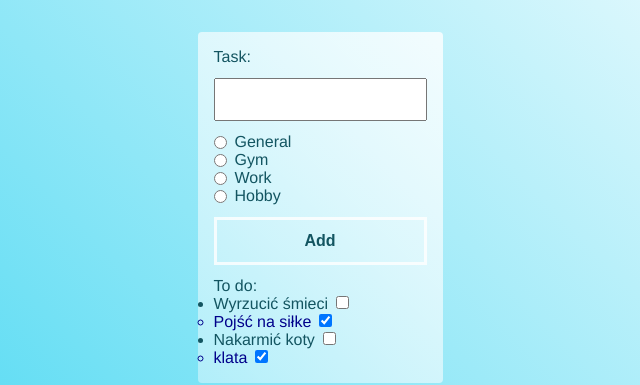
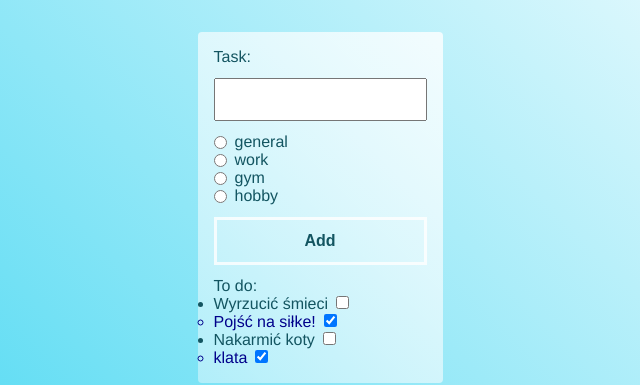
Before and after one commit to patrykos98/typescript, a website with bundled scripts: page index.html in a window 1280 px wide. Shown: the top 385 px of the page, 320-960 px from the left. Built offline with nearby package versions, Linux system fonts and the light colour scheme.

Commit message:
type alias i konczenie funkcjonalnosci

```diff
--- a/index.html
+++ b/index.html
@@ -96,25 +96,6 @@ button:hover {
         <label for="name">Task:</label>
         <input type="text" id="name"/>
         <ul class="categories">
-            <li>
-                <input type="radio" name="category" value="general" id="category-general"/>
-                <label for="category-general">General</label>
-            </li>
-
-            <li>
-                <input type="radio" name="category" value="gym" id="category-gym"/>
-                <label for="category-gym">Gym</label>
-            </li>
-
-            <li>
-                <input type="radio" name="category" value="work" id="category-work"/>
-                <label for="category-work">Work</label>
-            </li>
-
-            <li>
-                <input type="radio" name="category" value="hobby" id="category-hobby"/>
-                <label for="category-general">Hobby</label>
-            </li>
         </ul>
         <button>Add</button>
         <p>To do:</p>
--- a/src/app.ts
+++ b/src/app.ts
@@ -5,21 +5,24 @@
 const taskNameInputElement: HTMLInputElement=document.querySelector("#name");
 const addButtonElement: HTMLButtonElement=document.querySelector("button");
 const tasksContainerElement: HTMLElement=document.querySelector(".tasks");
+const categoriesContainerElement:HTMLElement=document.querySelector(".categories");
+
+type Category="general" | "work" | "gym" | "hobby";
 
 interface Task{
     title: string;
     done: boolean;
-    category?: "general" | "gym" | "work" | "hobby";
+    category?: Category;
 }
 
-const categories: string[] = ["general","work", "gym", "hobby"];
+const categories: Category[] = ["general","work", "gym", "hobby"];
 
 const tasks: Task[]=[{
     title:"Wyrzucić śmieci",
     done:false
 },
 {
-    title:"Pojść na siłke",
+    title:"Pojść na siłke!",
     done:true,
     category: "gym"
 },
@@ -54,15 +57,39 @@ const render=()=>{
     })
 }
 
+const renderCategories= ()=>{
+    categories.forEach(category=>{
+        const categoryElement: HTMLElement=document.createElement("li");
+
+        const radioInputElement: HTMLInputElement=document.createElement("input");
+        radioInputElement.type="radio";
+        radioInputElement.name="category";
+        radioInputElement.value= category;
+        radioInputElement.id=`category-${category}`;
+
+        const labelElement: HTMLLabelElement=document.createElement("label");
+        labelElement.setAttribute("for",`category-${category}`);
+        labelElement.innerText=category;
+
+        categoryElement.appendChild(radioInputElement);
+        categoryElement.appendChild(labelElement);
+
+        categoriesContainerElement.appendChild(categoryElement);
+    })
+}
+
 const addTask= (task: Task)=>{
     tasks.push(task);
 }
 
 addButtonElement.addEventListener("click",(event: Event)=>{
+    const selectedRadioElement: HTMLInputElement = document.querySelector("input[type='radio']:checked");
+    const selectedCategory: Category = selectedRadioElement.value as Category;
     event.preventDefault();
-    addTask({title: taskNameInputElement.value, done: false});
+    addTask({title: taskNameInputElement.value, done: false, category: selectedCategory});
     render();
 })
 
 addTask({title: "klata", category:"gym", done:true});
+renderCategories();
 render();
```
Also changed, not shown: dist/app.js.
